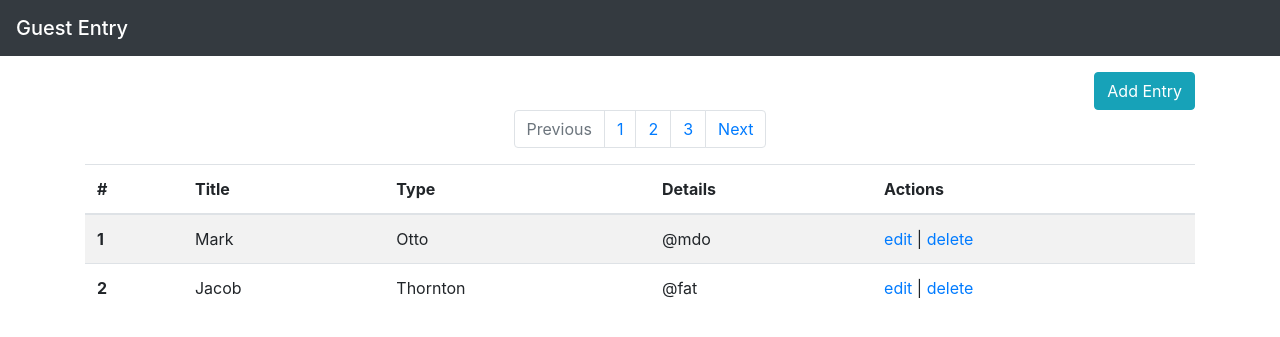
After one commit to magentodaemon/guestentry, a PHP site: template templates/list/list.html.twig in a window 1280 px wide. The commit adds this page. Shown: the top 337 px of the page. Run offline with PHP 8.4, Linux system fonts and the light colour scheme; the template is opened without the code that fills it, so the values that code supplies are empty; some libraries are stand-ins or nearby versions.

Commit message:
Added entry list ui and entry list add page ui

```diff
--- a/config/routes.yaml
+++ b/config/routes.yaml
@@ -1,3 +1,9 @@
 index:
     path: /
     controller: App\Controller\LoginController::login
+entry_list:
+    path: /list
+    controller: App\Controller\ListController::list
+entry_add:
+    path: /add
+    controller: App\Controller\ListController::add
--- a/templates/base.html.twig
+++ b/templates/base.html.twig
@@ -11,6 +11,9 @@
      <title>{% block title %}Welcome!{% endblock %}</title>
   </head>
   <body>
+    <nav class="navbar navbar-dark bg-dark">
+        <span class="navbar-brand mb-0 h1">Guest Entry</span>
+    </nav>
     {% block body %}{% endblock %}
 
     <!-- Optional JavaScript -->
--- /dev/null
+++ b/templates/list/list.html.twig
@@ -0,0 +1,68 @@
+{% extends 'base.html.twig' %}
+
+{% block title %}Entry List{% endblock %}
+
+{% block body %}
+    <div class="container">
+        <div class="buttonBox text-right mt-3">
+            <a class="btn btn-info" href="{{ path('entry_add') }}" role="button">Add Entry</a>
+        </div>
+        <nav aria-label="Page navigation">
+            <ul class="pagination justify-content-center">
+                <li class="page-item disabled">
+                    <a class="page-link" href="#" tabindex="-1" aria-disabled="true">
+                        Previous
+                    </a>
+                </li>
+                <li class="page-item">
+                    <a class="page-link" href="#">1</a>
+                </li>
+                <li class="page-item">
+                    <a class="page-link" href="#">2</a>
+                </li>
+                <li class="page-item">
+                    <a class="page-link" href="#">3</a>
+                </li>
+                <li class="page-item">
+                    <a class="page-link" href="#">Next</a>
+                </li>
+            </ul>
+        </nav>
+        <div class="tableBox" >
+            <table class="table table-striped">
+                <thead>
+                    <tr>
+                        <th scope="col">#</th>
+                        <th scope="col">Title</th>
+                        <th scope="col">Type</th>
+                        <th scope="col">Details</th>
+                        <th scope ="col">Actions</th>
+                    </tr>
+                </thead>
+                <tbody>
+                    <tr>
+                        <th scope="row">1</th>
+                        <td>Mark</td>
+                        <td>Otto</td>
+                        <td>@mdo</td>
+                        <td>
+                            <a href="#">edit</a> |
+                            <a href="#">delete</a>
+                        </td>
+                    </tr>
+                    <tr>
+                        <th scope="row">2</th>
+                        <td>Jacob</td>
+                        <td>Thornton</td>
+                        <td>@fat</td>
+                        <td>
+                            <a href="#">edit</a> |
+                            <a href="#">delete</a>
+                        </td>
+                    </tr>
+
+                </tbody>
+            </table>
+        </div>
+    </div>
+{% endblock %}
```
Also changed, not shown: src/Controller/ListController.php (added, +18 -0 lines), templates/list/add.html.twig (added, +35 -0 lines), public/.htaccess (added), public/assets/script.js.
